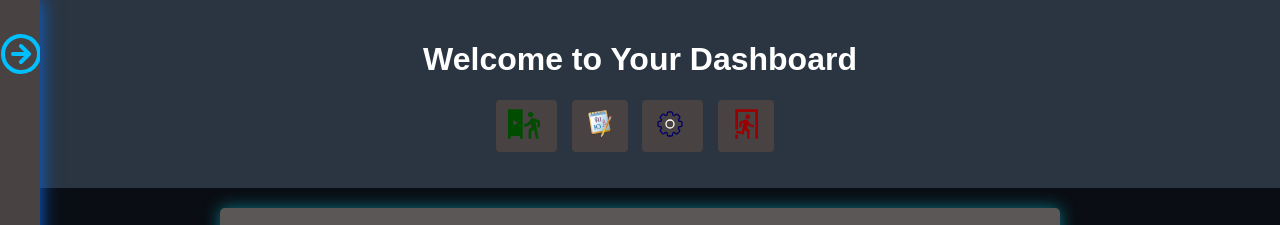
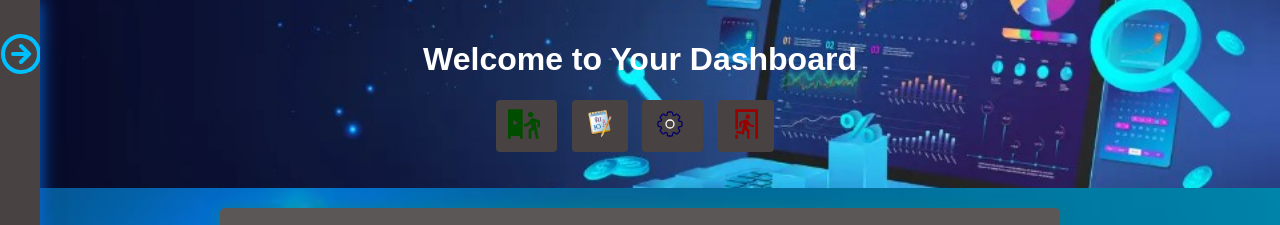
Before and after one commit to 808CryptoBeast/PropertyManagement, a plain HTML site: page dashboard/index.html in a window 1280 px wide. Shown: the top 225 px of the page. Drawn offline with Linux system fonts and the light colour scheme.

Commit message:
Update style.css

```diff
--- a/dashboard/style.css
+++ b/dashboard/style.css
@@ -6,7 +6,7 @@ body {
   background-color: #0a0e14; /* Dark background */
   color: #f4fbf3; /* Light text */
   transition: background-color 0.5s ease, color 0.5s ease;
-  background-image: url('PropertyManagement/dashboard/background.jpg');
+  background-image: url('/PropertyManagement/dashboard/background.jpg');
   background-size: cover; /* Make sure the background image covers the whole body */
   background-position: center; /* Center the background image */
 }
@@ -16,7 +16,7 @@ header {
   padding: 20px;
   text-align: center;
   transition: background-color 0.5s ease;
-  background-image: url('dashboard/computerPM.jpg');
+  background-image: url('/dashboard/computerPM.jpg');
   background-size: cover; /* Make sure the background image covers the whole header */
   background-position: center; /* Center the background image */
 }
```
